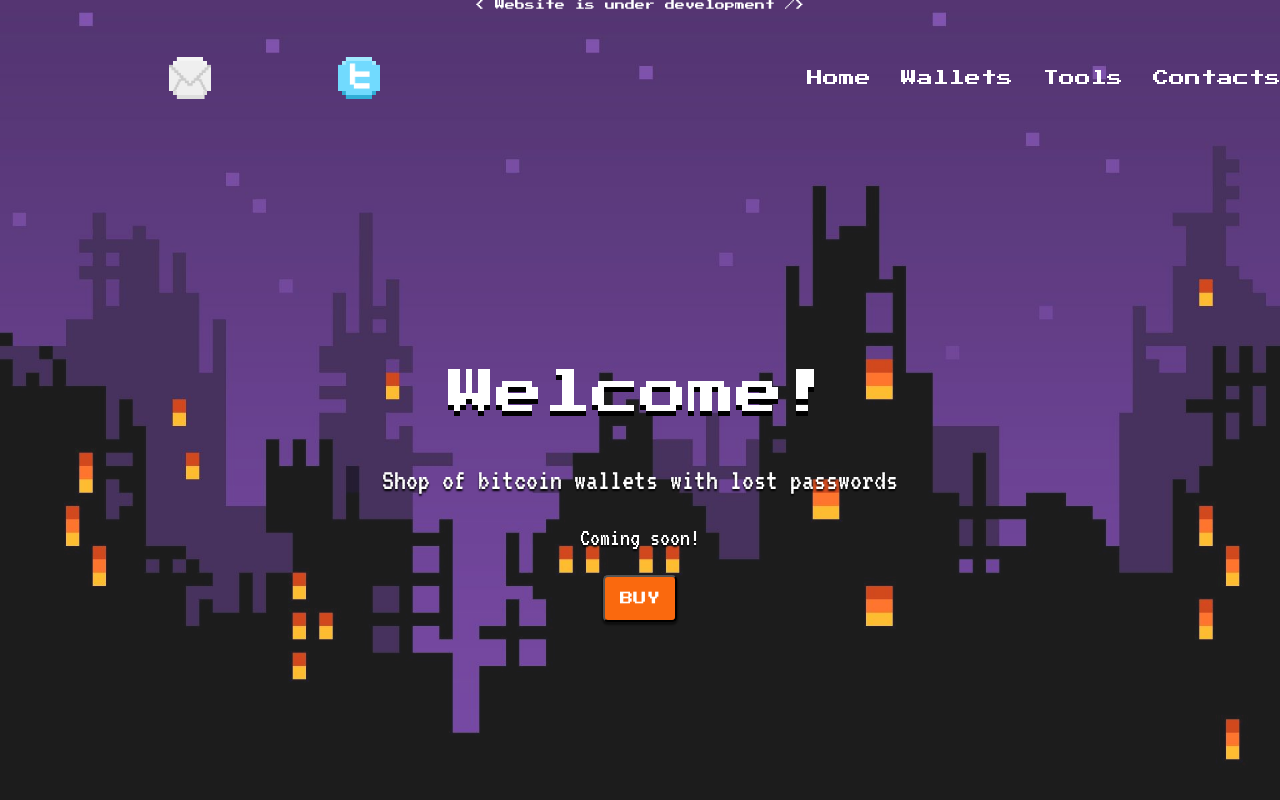
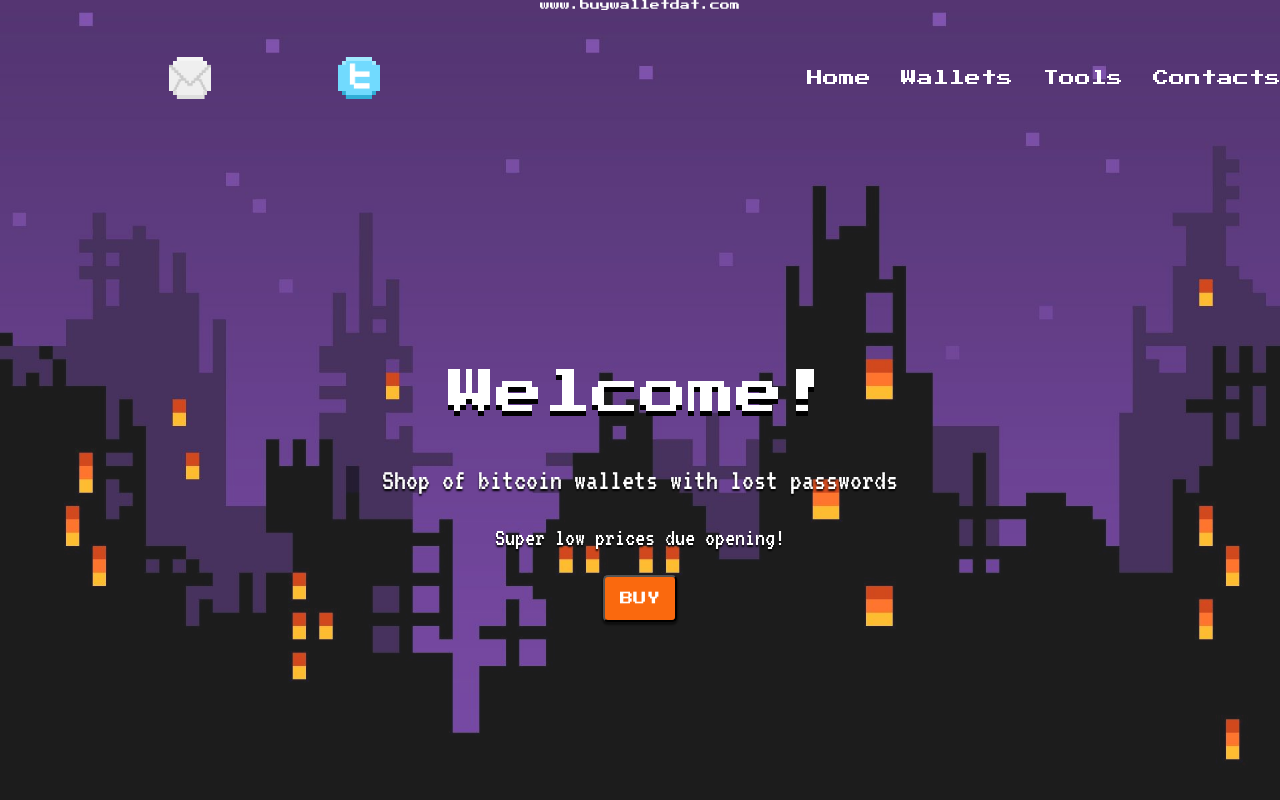
Before and after one commit to lyuskod/bwd-website, a React (Create React App) app: page /wallets in a window 1280 px wide. Both pictures are taken after a click on the element "Home". Built offline with nearby package versions, Linux system fonts and the light colour scheme; no server answers.

Commit message:
refactored

```diff
--- a/src/components/Header.js
+++ b/src/components/Header.js
@@ -4,7 +4,7 @@ import { Flex } from '@chakra-ui/react'
 export const Header = () => {
     return (
         <Flex align="center" justifyContent="center" fontSize="10px">
-            {`< Website is under development />`}
+            {`www.buywalletdat.com`}
         </Flex>
     )
 }
--- a/src/components/WalletsTable.js
+++ b/src/components/WalletsTable.js
@@ -36,7 +36,7 @@ export const WalletsTable = () => {
         >
             <Box overflowY="auto">
                 <Heading textShadow="0 5px #000000" textAlign="center">
-                    Under development
+                    Scroll table to see all
                 </Heading>
                 <Box overflowY="auto" maxHeight="450px">
                     <Table>
--- a/src/contants/routes.js
+++ b/src/contants/routes.js
@@ -1,4 +1,4 @@
-const baseUrl = 'http://api.buywalletdat.com:5050/api'
+const baseUrl = 'https://api.buywalletdat.com/api'
 
 export const routes = {
     getAllWallets: `${baseUrl}/getAllWallets`,
--- a/src/pages/Home.js
+++ b/src/pages/Home.js
@@ -31,7 +31,7 @@ export const Home = () => {
                     fontFamily="VT323"
                     textShadow="0 2px 2px #000000"
                 >
-                    Coming soon!
+                    Super low prices due opening!
                 </Text>
                 <Button
                     backgroundColor="#fa690e"
```
